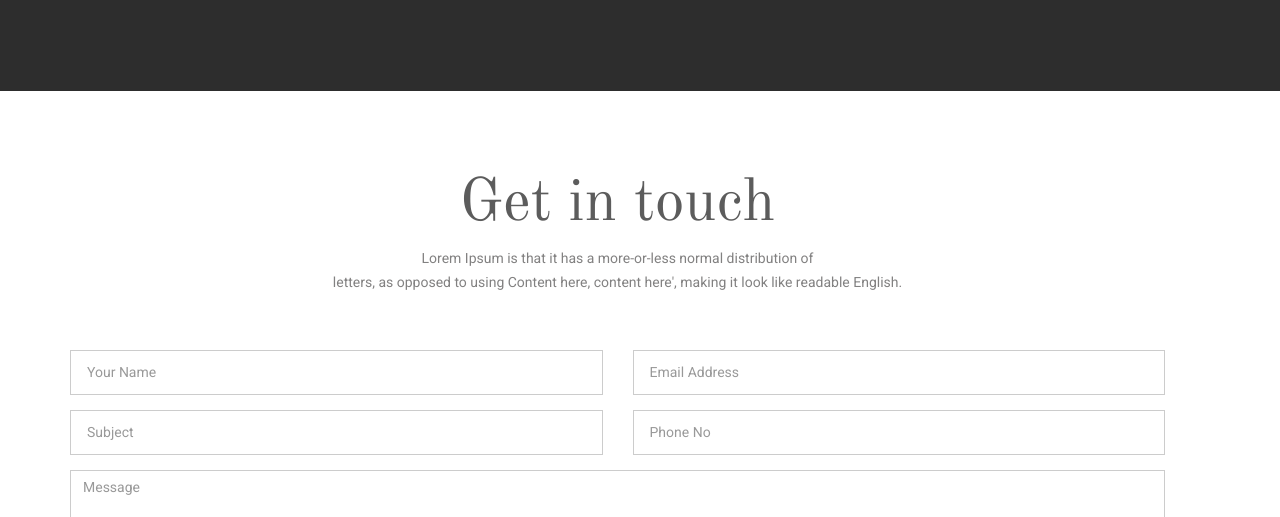
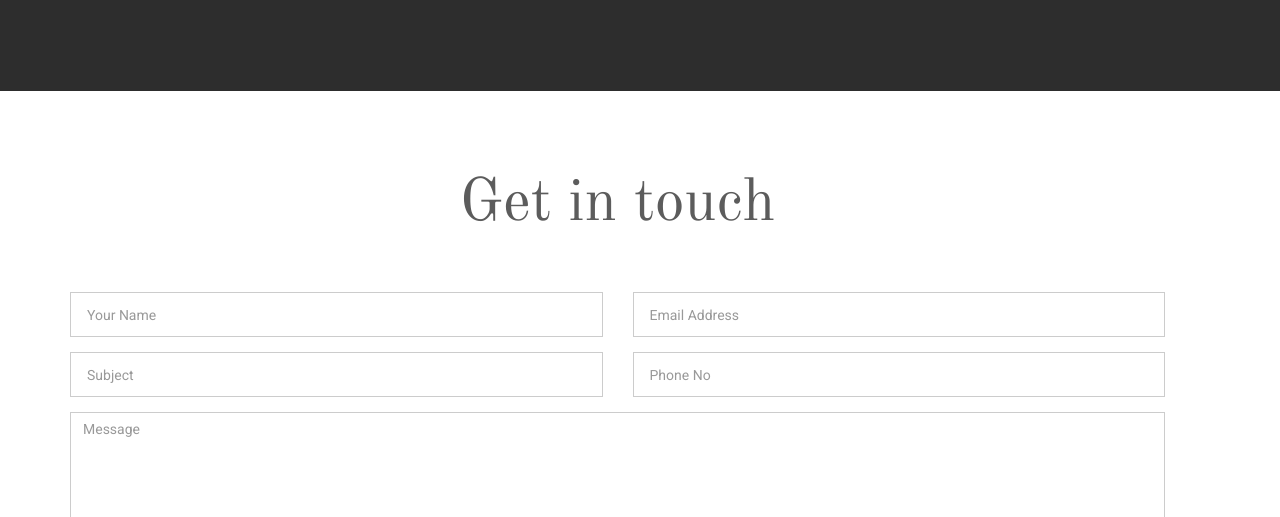
Before and after one commit to selam-web/megenagna, a plain HTML site: page html/contact.html in a window 1280 px wide. Shown: the part 583-1100 px from the top of the page. Drawn offline with nearby package versions, Linux system fonts and the light colour scheme; some packages are replaced by stand-ins of ours; no server answers.

Commit message:
comment on get in tounch

```diff
--- a/html/contact.html
+++ b/html/contact.html
@@ -86,7 +86,7 @@
     <h2>Get in touch</h2>
   </div>
   <div class="contents">
-    <p class="text-center">Lorem Ipsum is that it has a more-or-less normal distribution of   <span class="text-break"></span>letters, as opposed to using Content here, content here', making it look like readable English. </p>
+    <!-- <p class="text-center">Lorem Ipsum is that it has a more-or-less normal distribution of   <span class="text-break"></span>letters, as opposed to using Content here, content here', making it look like readable English. </p> -->
       <div class="contact-form pad-top-large">
       <form data-parsley-validate>
         <div class="row">
```
